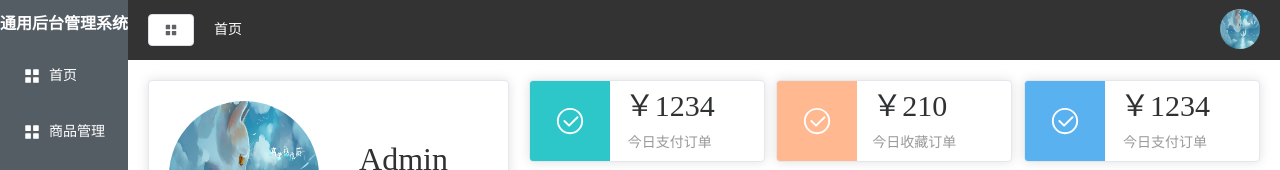
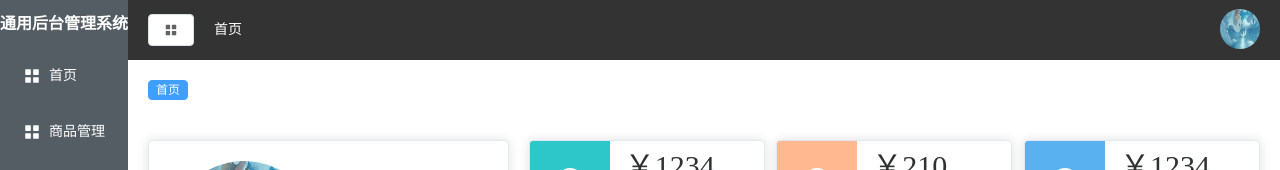
Before and after one commit to xxyCoder/vue-manage, a Vue app: page /#/home in a window 1280 px wide. Shown: the top 170 px of the page. Built offline with nearby package versions, Linux system fonts and the light colour scheme.

Commit message:
tag标签的使用

```diff
--- a/src/components/CAside.vue
+++ b/src/components/CAside.vue
@@ -87,13 +87,12 @@ const state = reactive({
 const router = useRouter();
 // 方法
 const handleOpen = (key, keyPath) => {
-    console.log(key, keyPath)
+    // console.log(key, keyPath)
 }
 const handleClose = (key, keyPath) => {
-    console.log(key, keyPath)
+    // console.log(key, keyPath)
 }
 const clickMenu = (item) => {
-    // console.log(item);
     router.push(item.path);
     store.commit('selectMenu',item);
 }
--- /dev/null
+++ b/src/components/CTag.vue
@@ -0,0 +1,58 @@
+<template>
+    <div class="tabs">
+        <el-tag
+            v-for="(tag,index) in tags"
+            :key="tag.path"
+            :closable="tag.name !== 'home'"
+            :effect="route.name === tag.name ? 'dark':'plain'"
+            @click="changeMenu(tag)"
+            @close="handleClose(tag,index)"
+            size="small"
+        >
+            {{ tag.label }}
+        </el-tag>
+    </div>
+</template>
+
+<script setup>
+import { reactive,onMounted,computed } from 'vue'
+import { useStore } from 'vuex';
+import { useRoute,useRouter } from 'vue-router'
+
+const store = useStore();
+const route = useRoute();
+const router = useRouter();
+const tags = computed(() => store.state.tab.tableList);
+
+const changeMenu = (item) => {
+    router.push({ name: item.name });
+};
+const handleClose = (item,index) => {
+    // 删除数据
+    store.commit('closeTag',item);
+    // 删除当前激活标签则跳一个
+    const length = tags.value.length;
+    if(item.name === route.name) {
+        if(index === length) {  // 删除的最后一个，往左跳
+            router.push({
+                name: tags.value[index - 1].name
+            });
+
+        } else {
+            router.push({
+                name: tags.value[index].name
+            })
+        }
+    }
+}
+</script>
+
+<style lang="less" scoped>
+.tabs {
+    padding: 20px;
+    .el-tag  {
+        margin-right: 20px;
+        cursor: pointer;
+    }
+}
+</style>
--- a/src/main.js
+++ b/src/main.js
@@ -24,7 +24,9 @@ import {
     ElTable,
     ElTableColumn,
     ElBreadcrumb,
-    ElBreadcrumbItem
+    ElBreadcrumbItem,
+    ElTag,
+    ElDialog
 } from 'element-plus'
 import 'element-plus/dist/index.css';
 import './assets/common/resize.css'
@@ -53,5 +55,7 @@ app
     .use(ElTableColumn)
     .use(ElBreadcrumb)
     .use(ElBreadcrumbItem)
+    .use(ElTag)
+    .use(ElDialog)
     .use(store)
     .mount('#app');
--- a/src/router/index.js
+++ b/src/router/index.js
@@ -17,7 +17,7 @@ const router = createRouter({
                 },
                 {
                     path: '/user',
-                    name: 'user',
+                    name: 'User',
                     component: () => import('../views/User.vue')
                 },
                 {
--- a/src/router/tab.js
+++ /dev/null
@@ -1,3 +0,0 @@
-export default {
-
-}
--- a/src/store/tab.js
+++ b/src/store/tab.js
@@ -24,6 +24,10 @@ export default {
                     state.tableList.push(val);
                 }
             }
+        },
+        closeTag(state,payload) {
+            const index = state.tableList.findIndex(item => item.name === payload.name);
+            state.tableList.splice(index,1);
         }
     }
 }
--- a/src/views/Main.vue
+++ b/src/views/Main.vue
@@ -4,6 +4,7 @@
             <el-aside width="auto"><c-aside /></el-aside>
             <el-container>
                 <el-header><c-header/></el-header>
+                <c-tag/>
                 <el-main>
                     <!-- 子路由出口 -->
                     <router-view></router-view>
@@ -15,6 +16,7 @@
 <script setup>
 import CAside from '../components/CAside.vue';
 import CHeader from '../components/CHeader.vue';
+import CTag from '../components/CTag.vue';
 </script>
 
 <style lang="less" scoped>
--- a/src/views/User.vue
+++ b/src/views/User.vue
@@ -1,13 +1,29 @@
 <template>
-    <div>
-        user
+    <div class="manager">
+        <el-dialog v-model="state.dialogVisible" title="Tips" width="30%" :before-close="handleClose">
+            <template #footer>
+                <span class="dialog-footer">
+                    <el-button @click="dialogVisible = false">Cancel</el-button>
+                    <el-button type="primary" @click="dialogVisible = false">
+                        Confirm
+                    </el-button>
+                </span>
+            </template>
+        </el-dialog>
+        <div class="manager-header">
+            <el-button @click="state.dialogVisible = true" type="primary">
+                + 新增
+            </el-button>
+        </div>
     </div>
 </template>
 
 <script setup>
+import { reactive } from 'vue'
 
+const state = reactive({
+    dialogVisible: false
+})
 </script>
 
-<style scoped>
-
-</style>
+<style lang="less" scoped></style>
```
